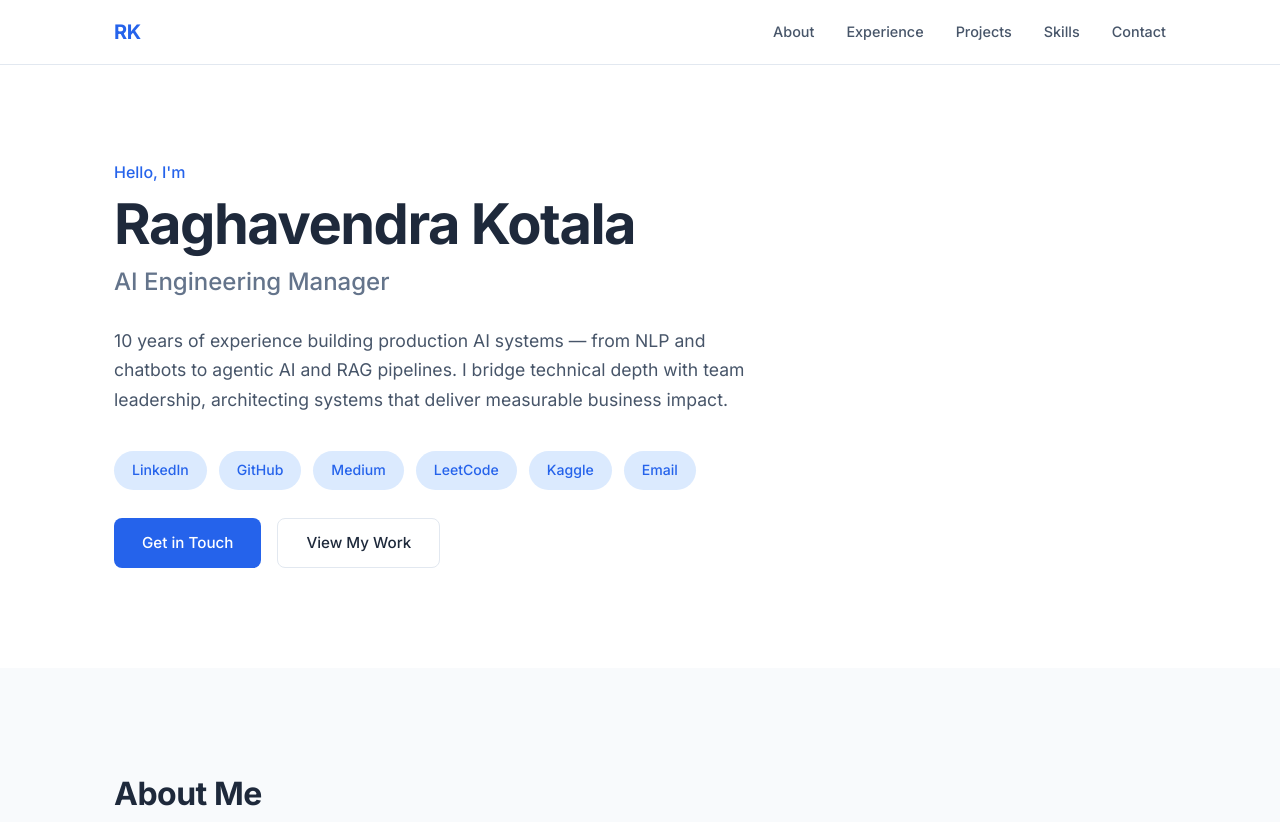
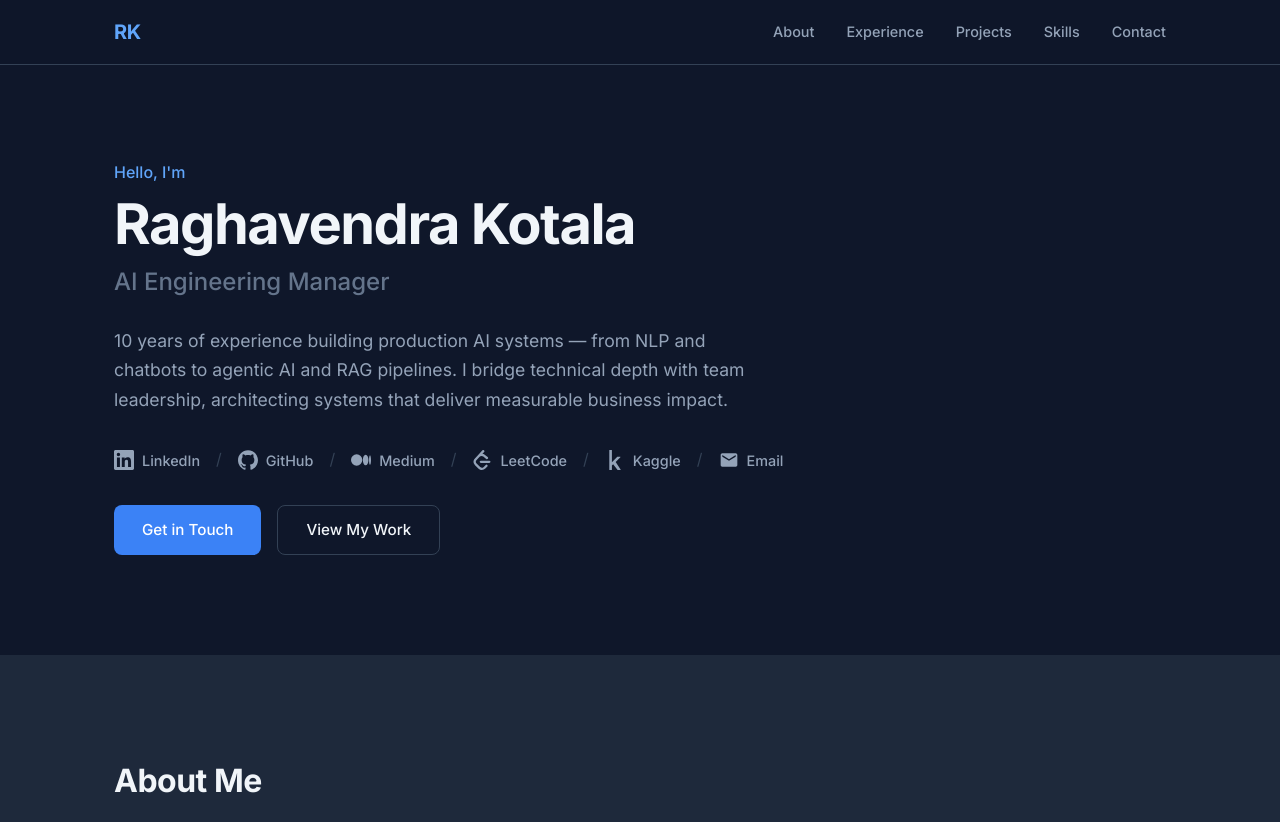
Before and after one commit to kotalaraghava/kotalaraghava.github.io, a plain HTML site: page index.html in a window 1280 px wide. Shown: the top 822 px of the page. Drawn offline with Linux system fonts and the light colour scheme.

Commit message:
Switch to dark theme, redesign hero links with SVG icons

```diff
--- a/index.html
+++ b/index.html
@@ -35,12 +35,35 @@
             <h2 class="hero-title">AI Engineering Manager</h2>
             <p class="hero-summary">10 years of experience building production AI systems — from NLP and chatbots to agentic AI and RAG pipelines. I bridge technical depth with team leadership, architecting systems that deliver measurable business impact.</p>
             <div class="hero-links">
-                <a href="https://www.linkedin.com/in/kotala-raghavendra" target="_blank" class="hero-link">LinkedIn</a>
-                <a href="https://github.com/kotalaraghava" target="_blank" class="hero-link">GitHub</a>
-                <a href="https://raghavakotala.medium.com/" target="_blank" class="hero-link">Medium</a>
-                <a href="https://leetcode.com/u/kotala_raghava/" target="_blank" class="hero-link">LeetCode</a>
-                <a href="https://www.kaggle.com/raghavendrakotala" target="_blank" class="hero-link">Kaggle</a>
-                <a href="mailto:kraghava1933@gmail.com" class="hero-link">Email</a>
+                <a href="https://www.linkedin.com/in/kotala-raghavendra" target="_blank" class="hero-link">
+                    <svg viewBox="0 0 24 24"><path d="M20.447 20.452h-3.554v-5.569c0-1.328-.027-3.037-1.852-3.037-1.853 0-2.136 1.445-2.136 2.939v5.667H9.351V9h3.414v1.561h.046c.477-.9 1.637-1.85 3.37-1.85 3.601 0 4.267 2.37 4.267 5.455v6.286zM5.337 7.433a2.062 2.062 0 01-2.063-2.065 2.064 2.064 0 112.063 2.065zm1.782 13.019H3.555V9h3.564v11.452zM22.225 0H1.771C.792 0 0 .774 0 1.729v20.542C0 23.227.792 24 1.771 24h20.451C23.2 24 24 23.227 24 22.271V1.729C24 .774 23.2 0 22.222 0h.003z"/></svg>
+                    LinkedIn
+                </a>
+                <span class="hero-link-divider">/</span>
+                <a href="https://github.com/kotalaraghava" target="_blank" class="hero-link">
+                    <svg viewBox="0 0 24 24"><path d="M12 .297c-6.63 0-12 5.373-12 12 0 5.303 3.438 9.8 8.205 11.385.6.113.82-.258.82-.577 0-.285-.01-1.04-.015-2.04-3.338.724-4.042-1.61-4.042-1.61C4.422 18.07 3.633 17.7 3.633 17.7c-1.087-.744.084-.729.084-.729 1.205.084 1.838 1.236 1.838 1.236 1.07 1.835 2.809 1.305 3.495.998.108-.776.417-1.305.76-1.605-2.665-.3-5.466-1.332-5.466-5.93 0-1.31.465-2.38 1.235-3.22-.135-.303-.54-1.523.105-3.176 0 0 1.005-.322 3.3 1.23.96-.267 1.98-.399 3-.405 1.02.006 2.04.138 3 .405 2.28-1.552 3.285-1.23 3.285-1.23.645 1.653.24 2.873.12 3.176.765.84 1.23 1.91 1.23 3.22 0 4.61-2.805 5.625-5.475 5.92.42.36.81 1.096.81 2.22 0 1.606-.015 2.896-.015 3.286 0 .315.21.69.825.57C20.565 22.092 24 17.592 24 12.297c0-6.627-5.373-12-12-12"/></svg>
+                    GitHub
+                </a>
+                <span class="hero-link-divider">/</span>
+                <a href="https://raghavakotala.medium.com/" target="_blank" class="hero-link">
+                    <svg viewBox="0 0 24 24"><path d="M13.54 12a6.8 6.8 0 01-6.77 6.82A6.8 6.8 0 010 12a6.8 6.8 0 016.77-6.82A6.8 6.8 0 0113.54 12zM20.96 12c0 3.54-1.51 6.42-3.38 6.42-1.87 0-3.39-2.88-3.39-6.42s1.52-6.42 3.39-6.42 3.38 2.88 3.38 6.42M24 12c0 3.17-.53 5.75-1.19 5.75-.66 0-1.19-2.58-1.19-5.75s.53-5.75 1.19-5.75C23.47 6.25 24 8.83 24 12z"/></svg>
+                    Medium
+                </a>
+                <span class="hero-link-divider">/</span>
+                <a href="https://leetcode.com/u/kotala_raghava/" target="_blank" class="hero-link">
+                    <svg viewBox="0 0 24 24"><path d="M13.483 0a1.374 1.374 0 00-.961.438L7.116 6.226l-3.854 4.126a5.266 5.266 0 00-1.209 2.104 5.35 5.35 0 00-.125.513 5.527 5.527 0 00.062 2.362 5.83 5.83 0 00.349 1.017 5.938 5.938 0 001.271 1.818l4.277 4.193.039.038c2.248 2.165 5.852 2.133 8.063-.074l2.396-2.392c.54-.54.54-1.414.003-1.955a1.378 1.378 0 00-1.951-.003l-2.396 2.392a3.021 3.021 0 01-4.205.038l-.02-.019-4.276-4.193c-.652-.64-.972-1.469-.948-2.263a2.68 2.68 0 01.066-.523 2.545 2.545 0 01.619-1.164L9.13 8.114c1.058-1.134 3.204-1.27 4.43-.278l3.501 2.831c.593.48 1.461.387 1.94-.207a1.384 1.384 0 00-.207-1.943l-3.5-2.831c-.8-.647-1.766-1.045-2.774-1.202l2.015-2.158A1.384 1.384 0 0013.483 0zm-2.866 12.815a1.38 1.38 0 00-1.38 1.382 1.38 1.38 0 001.38 1.382H20.79a1.38 1.38 0 001.38-1.382 1.38 1.38 0 00-1.38-1.382z"/></svg>
+                    LeetCode
+                </a>
+                <span class="hero-link-divider">/</span>
+                <a href="https://www.kaggle.com/raghavendrakotala" target="_blank" class="hero-link">
+                    <svg viewBox="0 0 24 24"><path d="M18.825 23.859c-.022.092-.117.141-.281.141h-3.139c-.187 0-.351-.082-.492-.248l-5.178-6.589-1.448 1.374v5.111c0 .235-.117.352-.351.352H5.505c-.236 0-.354-.117-.354-.352V.353c0-.233.118-.353.354-.353h2.431c.234 0 .351.12.351.353v14.343l6.203-6.272c.165-.165.33-.246.495-.246h3.239c.144 0 .236.06.281.18.046.149.034.233-.036.316L12.82 14.26l5.92 9.284c.058.117.058.212 0 .315z"/></svg>
+                    Kaggle
+                </a>
+                <span class="hero-link-divider">/</span>
+                <a href="mailto:kraghava1933@gmail.com" class="hero-link">
+                    <svg viewBox="0 0 24 24"><path d="M20 4H4c-1.1 0-2 .9-2 2v12c0 1.1.9 2 2 2h16c1.1 0 2-.9 2-2V6c0-1.1-.9-2-2-2zm0 4l-8 5-8-5V6l8 5 8-5v2z"/></svg>
+                    Email
+                </a>
             </div>
             <div class="hero-actions">
                 <a href="#contact" class="btn btn-primary">Get in Touch</a>
--- a/style.css
+++ b/style.css
@@ -6,19 +6,19 @@
 }
 
 :root {
-    --primary: #2563eb;
-    --primary-dark: #1d4ed8;
-    --primary-light: #dbeafe;
-    --text: #1e293b;
-    --text-secondary: #475569;
+    --primary: #60a5fa;
+    --primary-dark: #3b82f6;
+    --primary-light: rgba(96, 165, 250, 0.1);
+    --text: #f1f5f9;
+    --text-secondary: #94a3b8;
     --text-light: #64748b;
-    --bg: #ffffff;
-    --bg-alt: #f8fafc;
-    --bg-card: #ffffff;
-    --border: #e2e8f0;
-    --shadow: 0 1px 3px rgba(0, 0, 0, 0.06), 0 1px 2px rgba(0, 0, 0, 0.04);
-    --shadow-md: 0 4px 6px rgba(0, 0, 0, 0.05), 0 2px 4px rgba(0, 0, 0, 0.03);
-    --shadow-lg: 0 10px 25px rgba(0, 0, 0, 0.07), 0 4px 10px rgba(0, 0, 0, 0.04);
+    --bg: #0f172a;
+    --bg-alt: #1e293b;
+    --bg-card: #1e293b;
+    --border: #334155;
+    --shadow: 0 1px 3px rgba(0, 0, 0, 0.3), 0 1px 2px rgba(0, 0, 0, 0.2);
+    --shadow-md: 0 4px 6px rgba(0, 0, 0, 0.3), 0 2px 4px rgba(0, 0, 0, 0.2);
+    --shadow-lg: 0 10px 25px rgba(0, 0, 0, 0.4), 0 4px 10px rgba(0, 0, 0, 0.3);
     --radius: 8px;
     --radius-lg: 12px;
     --transition: 0.2s ease;
@@ -50,7 +50,7 @@ body {
     left: 0;
     right: 0;
     z-index: 100;
-    background: rgba(255, 255, 255, 0.92);
+    background: rgba(15, 23, 42, 0.92);
     backdrop-filter: blur(12px);
     border-bottom: 1px solid var(--border);
 }
@@ -144,34 +144,41 @@ body {
     color: var(--text-secondary);
     max-width: 640px;
     line-height: 1.7;
-    margin-bottom: 36px;
+    margin-bottom: 32px;
 }
 
 .hero-links {
     display: flex;
     flex-wrap: wrap;
-    gap: 12px;
-    margin-bottom: 28px;
+    gap: 16px;
+    margin-bottom: 32px;
 }
 
 .hero-link {
     display: inline-flex;
     align-items: center;
-    padding: 8px 18px;
-    font-size: 0.88rem;
+    gap: 8px;
+    color: var(--text-secondary);
+    text-decoration: none;
+    font-size: 0.9rem;
     font-weight: 500;
-    color: var(--primary);
-    background: var(--primary-light);
-    border-radius: 20px;
-    text-decoration: none;
-    transition: all var(--transition);
+    transition: color var(--transition);
 }
 
 .hero-link:hover {
-    background: var(--primary);
-    color: white;
-    transform: translateY(-1px);
-    box-shadow: var(--shadow);
+    color: var(--primary);
+}
+
+.hero-link svg {
+    width: 20px;
+    height: 20px;
+    fill: currentColor;
+    flex-shrink: 0;
+}
+
+.hero-link-divider {
+    color: var(--border);
+    user-select: none;
 }
 
 .hero-actions {
@@ -192,18 +199,18 @@ body {
 }
 
 .btn-primary {
-    background: var(--primary);
+    background: var(--primary-dark);
     color: white;
 }
 
 .btn-primary:hover {
-    background: var(--primary-dark);
+    background: var(--primary);
     transform: translateY(-1px);
     box-shadow: var(--shadow-md);
 }
 
 .btn-secondary {
-    background: var(--bg);
+    background: transparent;
     color: var(--text);
     border: 1px solid var(--border);
 }
@@ -251,7 +258,7 @@ body {
     display: flex;
     flex-direction: column;
     padding: 20px;
-    background: var(--bg-card);
+    background: var(--bg);
     border-radius: var(--radius);
     border: 1px solid var(--border);
 }
@@ -394,7 +401,7 @@ body {
 
 .project-card {
     padding: 28px;
-    background: var(--bg-card);
+    background: var(--bg);
     border: 1px solid var(--border);
     border-radius: var(--radius-lg);
     transition: all var(--transition);
@@ -403,7 +410,7 @@ body {
 .project-card:hover {
     transform: translateY(-4px);
     box-shadow: var(--shadow-lg);
-    border-color: var(--primary-light);
+    border-color: var(--primary);
 }
 
 .project-icon {
@@ -435,7 +442,7 @@ body {
     font-size: 0.75rem;
     padding: 4px 10px;
     background: var(--primary-light);
-    color: var(--primary-dark);
+    color: var(--primary);
     border-radius: 20px;
     font-weight: 500;
 }
@@ -475,7 +482,7 @@ body {
 .skill-tags span {
     font-size: 0.82rem;
     padding: 6px 14px;
-    background: var(--bg-card);
+    background: var(--bg);
     border: 1px solid var(--border);
     border-radius: 20px;
     color: var(--text-secondary);
@@ -517,7 +524,7 @@ body {
     align-items: center;
     gap: 10px;
     padding: 14px 24px;
-    background: var(--bg-card);
+    background: var(--bg);
     border: 1px solid var(--border);
     border-radius: var(--radius);
     text-decoration: none;
@@ -559,7 +566,7 @@ body {
         top: 64px;
         left: 0;
         right: 0;
-        background: rgba(255, 255, 255, 0.98);
+        background: rgba(15, 23, 42, 0.98);
         backdrop-filter: blur(12px);
         flex-direction: column;
         padding: 20px 24px;
@@ -589,6 +596,14 @@ body {
 
     .hero-actions {
         flex-direction: column;
+    }
+
+    .hero-links {
+        gap: 12px;
+    }
+
+    .hero-link-divider {
+        display: none;
     }
 
     .about-content {
```
